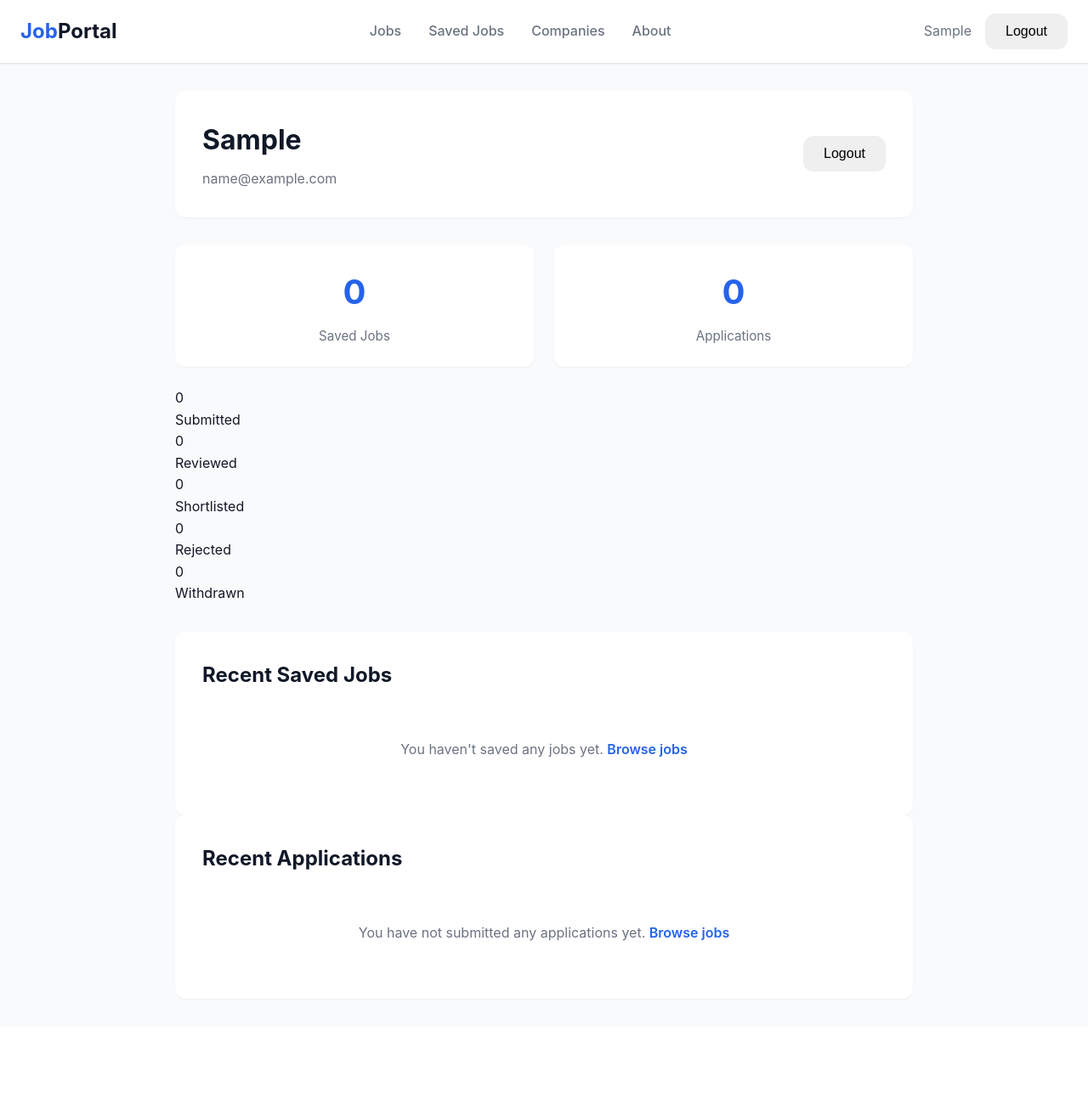
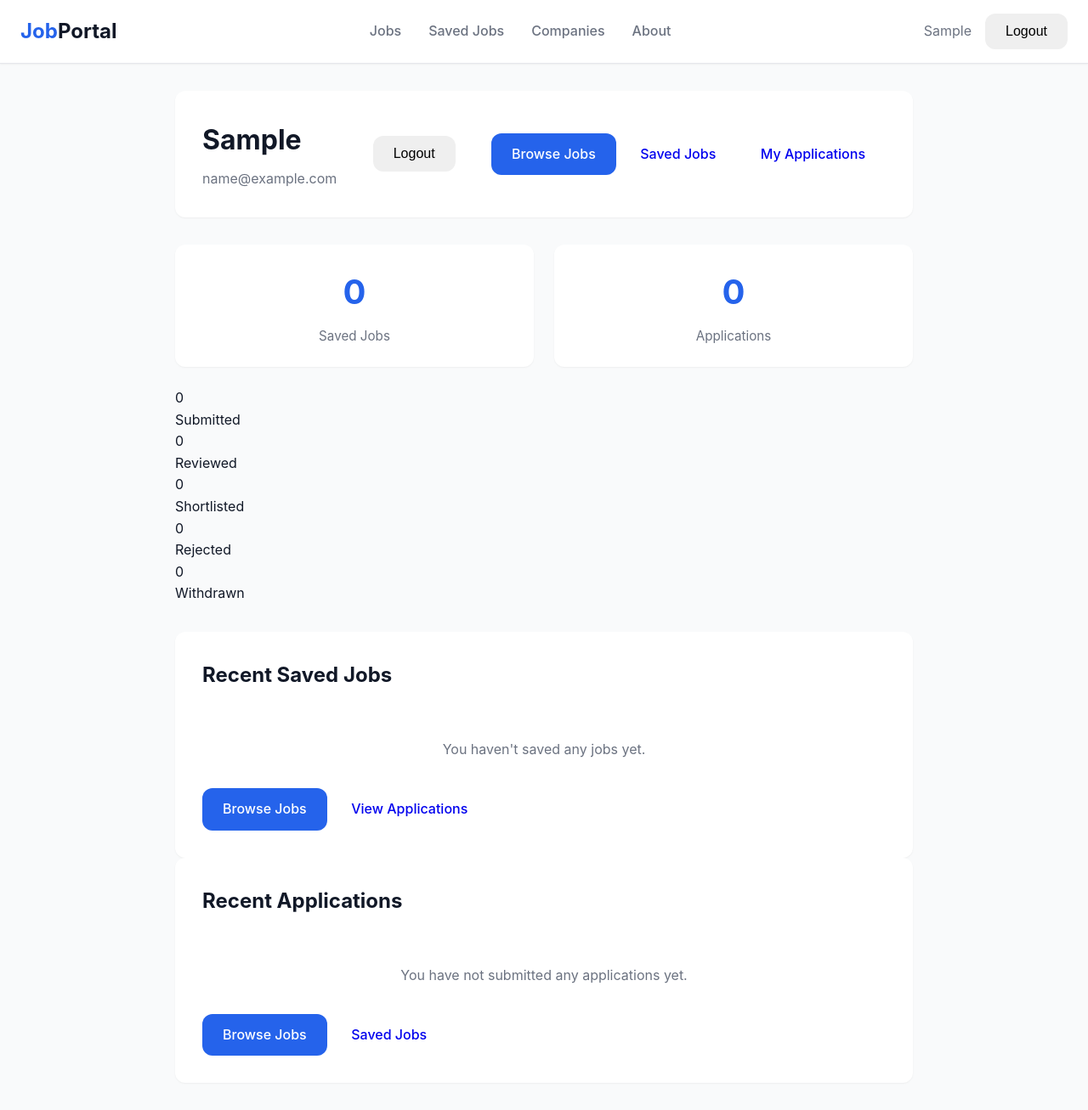
Before and after one commit to SandeshKhadka77/job-portal, a Django app: page /accounts/profile/ in a window 1280 px wide. Shown: the whole page at 85% size. Before the commit the page ends 1177 px from the top, so only its background shows below. Run offline with Django 5.2, Linux system fonts and the light colour scheme; the visitor is signed in with stand-in values (Sample User, id 1); data that the repository does not hold is empty.

Commit message:
add profile

```diff
--- a/templates/accounts/profile.html
+++ b/templates/accounts/profile.html
@@ -20,6 +20,11 @@
                 {% csrf_token %}
                 <button type="submit" class="btn btn-secondary">Logout</button>
             </form>
+            <div class="profile-quick-actions">
+                <a href="{% url 'home' %}" class="btn btn-primary">Browse Jobs</a>
+                <a href="{% url 'saved_jobs' %}" class="btn btn-outline">Saved Jobs</a>
+                <a href="{% url 'my_applications' %}" class="btn btn-outline">My Applications</a>
+            </div>
         </div>
 
         <!-- Stats -->
@@ -75,7 +80,11 @@
                     <a href="{% url 'saved_jobs' %}">View all saved jobs →</a>
                 </div>
             {% else %}
-                <p class="empty-state">You haven't saved any jobs yet. <a href="{% url 'home' %}">Browse jobs</a></p>
+                <p class="empty-state">You haven't saved any jobs yet.</p>
+                <div class="empty-actions">
+                    <a href="{% url 'home' %}" class="btn btn-primary">Browse Jobs</a>
+                    <a href="{% url 'my_applications' %}" class="btn btn-outline">View Applications</a>
+                </div>
             {% endif %}
         </div>
 
@@ -106,7 +115,11 @@
                     <a href="{% url 'my_applications' %}">View all applications →</a>
                 </div>
             {% else %}
-                <p class="empty-state">You have not submitted any applications yet. <a href="{% url 'home' %}">Browse jobs</a></p>
+                <p class="empty-state">You have not submitted any applications yet.</p>
+                <div class="empty-actions">
+                    <a href="{% url 'home' %}" class="btn btn-primary">Browse Jobs</a>
+                    <a href="{% url 'saved_jobs' %}" class="btn btn-outline">Saved Jobs</a>
+                </div>
             {% endif %}
         </div>
     </div>
```
